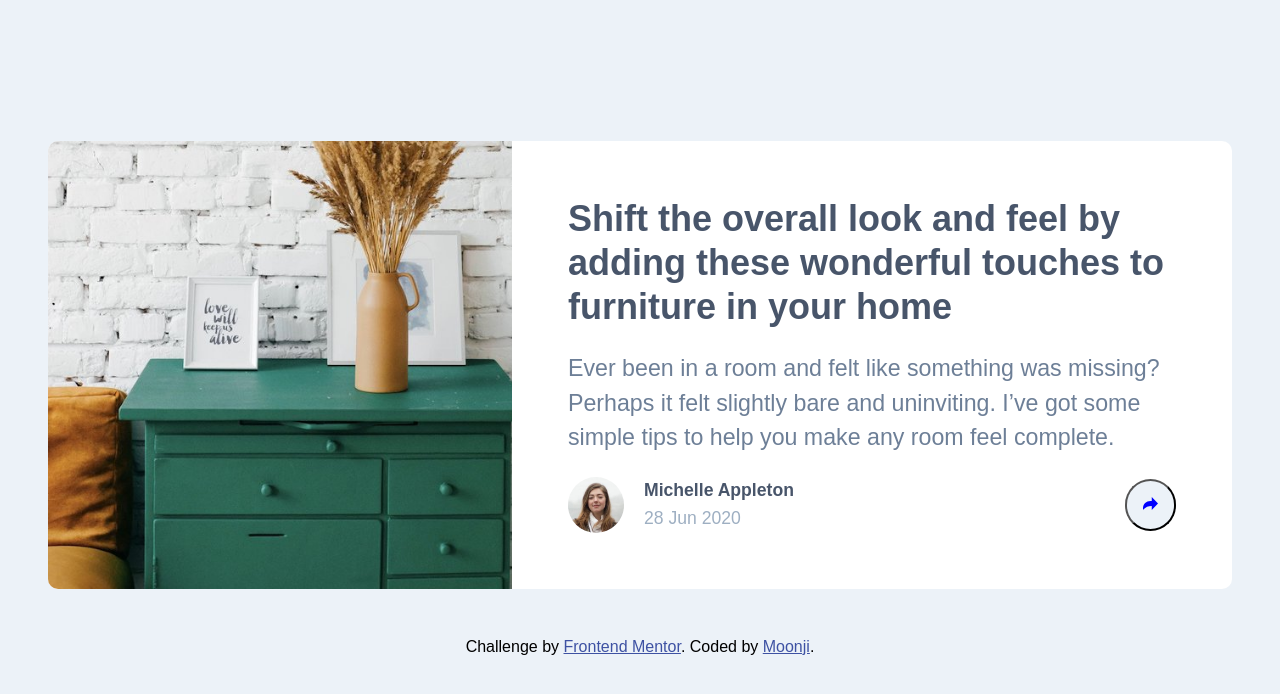
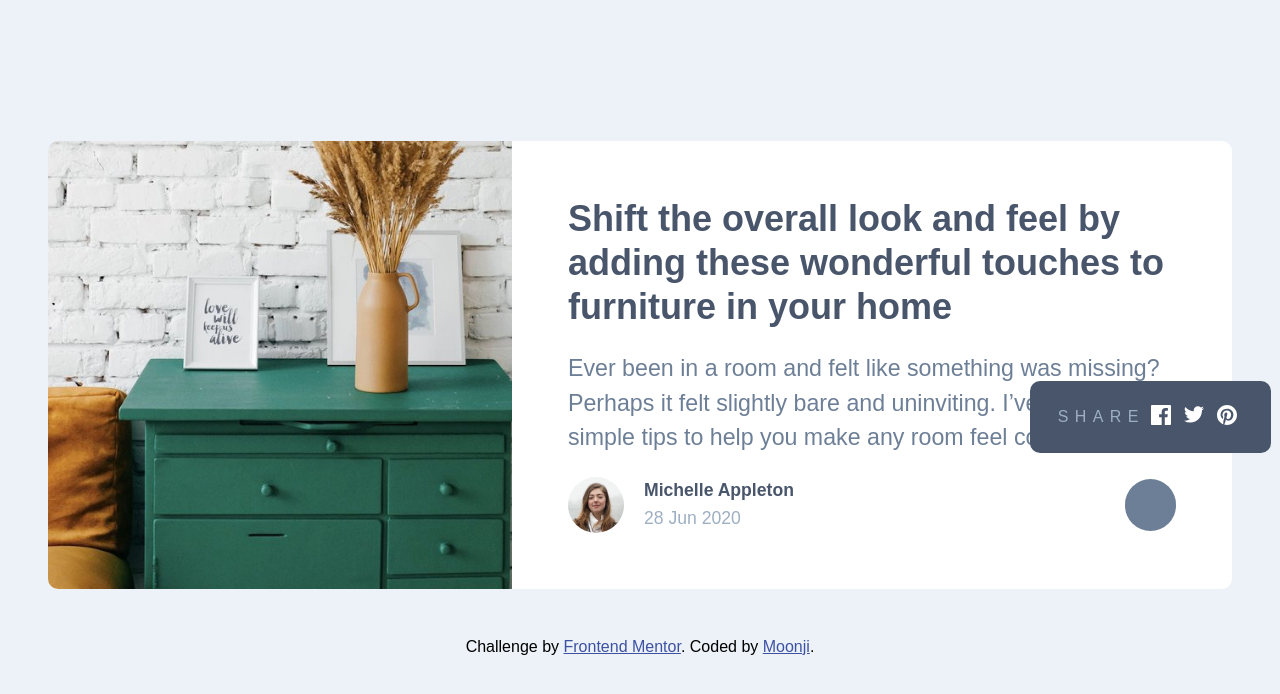
Before and after one commit to moonji-spoonji/Article-Preview-Component, a plain HTML site: page index.html in a window 1280 px wide. Both pictures are taken after a click on the button "share". Drawn offline with Linux system fonts and the light colour scheme.

Commit message:
Update styles.css

```diff
--- a/styles.css
+++ b/styles.css
@@ -13,7 +13,7 @@ body {
     overflow: hidden;
 
     background-color: var(--light-gray-blue);
-        margin: 0;
+    margin: 0;
 }
 
 main {
@@ -126,34 +126,43 @@ main {
     background-color: var(--light-gray-blue);
 
     border-radius: 30px;
+
+    border: none;
 }
 
-#share {
-    width: 1.3rem;
-    height: 1.3rem;
-    fill: var(--light-gray-blue);
+/* not effective/useful for this challenge */
+/* .share-area:focus {
+        background-color: var(--desat-dark-blue);
+} */
+
+.share {
+    scale: 1.3;
+    fill: var(--desat-dark-blue);
 }
 
-svg {
-    fill: blue;
+/* not effective/useful for this challenge */
+/* .share:focus{
+    fill: var(--light-gray-blue);
+} */
+
+.share-word {
+    color: var(--gray-blue);
+    text-transform: uppercase;
+    letter-spacing: 0.4rem;
 }
 
-#links {
+.links {
     display: flex;
-    justify-content: space-around;
     align-items: center;
-    width: 15rem;
-    padding: 1rem;
+    height: 1rem;
+    padding: 1.75rem;
     border-radius: 10px;
 
     background-color: var(--dark-gray-blue);
-    color: var(--gray-blue);
-    text-transform: uppercase;
-    letter-spacing: 0.4rem;
     font-size: 1rem;
 
-    right: auto;
-    display: none;
+    position: relative;
+    bottom: 5.5rem;
 
 }
 
@@ -162,6 +171,20 @@ svg {
     left: calc(50% - var(--width) / 2);
     clip-path: polygon(12.5% 0, 87.5% 0, 50% 100%)
 } */
+
+a img {
+    margin: 0.4rem;
+}
+
+/* works in desktop, but doesn't show in mobile */
+.button-clicked {
+    background-color: var(--desat-dark-blue);
+}
+
+/* not working in desktop, but shows in mobile */
+.share-clicked {
+    fill: var(--light-gray-blue);
+}
 
 .hidden {
     display: none;
@@ -191,7 +214,7 @@ svg {
 
     .card {
         grid-template-columns: 1fr;
-        grid-template-rows: 13rem 20em;
+        grid-template-rows: 13rem 21em;
         background-position: top ;
         grid-template-areas:
         "top"
@@ -242,6 +265,14 @@ svg {
         height: 2.5rem;
     }
 
+    .links {
+        position: absolute;
+        bottom: inherit;
+        left: 1.55rem;
+        padding: 2.3rem 4.4rem;
+        border-radius: 0px 0px 10px 10px;
+    }
+
     footer.attribution {
         width: 70%;
     }
```
